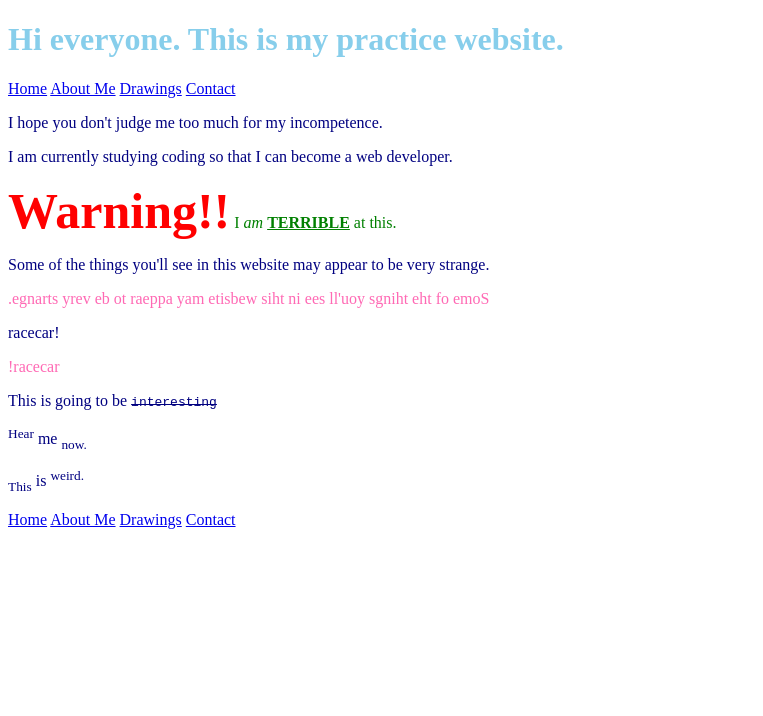
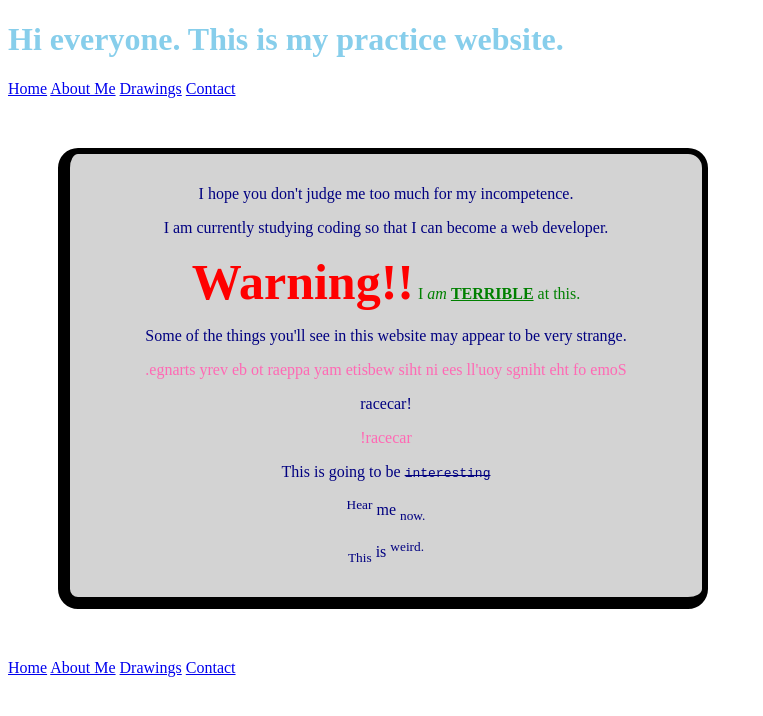
Before and after one commit to LostandConfusedStudent/PracticeRepo, a plain HTML site: page index.html in a window 1280 px wide. Shown: the whole page, without its empty margins (0-763 px from the left). Drawn offline with Linux system fonts and the light colour scheme.

Commit message:
Added container with border

```diff
--- a/index.html
+++ b/index.html
@@ -17,7 +17,7 @@
         </nav>
     </header>
 
-    <section>
+        <section class="container">
 
             <p>I hope you don't judge me too much for my incompetence.</p>
             <p>I am currently studying coding so that I can become a web developer.</p>
--- a/style.css
+++ b/style.css
@@ -3,6 +3,7 @@ h1 {
 }
 
 p {
+    display: block;
     color: navy;
 }
 
@@ -18,3 +19,16 @@ strong {
 .backwards {
     color: hotpink;
 }
+
+.container {
+    background-color: lightgrey;
+    width: 650px;
+    margin: 50px;
+    padding: 15px;
+    text-align: center;
+    border: 6px solid black;
+    border-bottom-width: 12px;
+    border-left-width: 12px;
+    border-radius: 20px;
+    box-sizing: border-box;
+}
```
Lines whose indentation alone changed are shown as unchanged.
